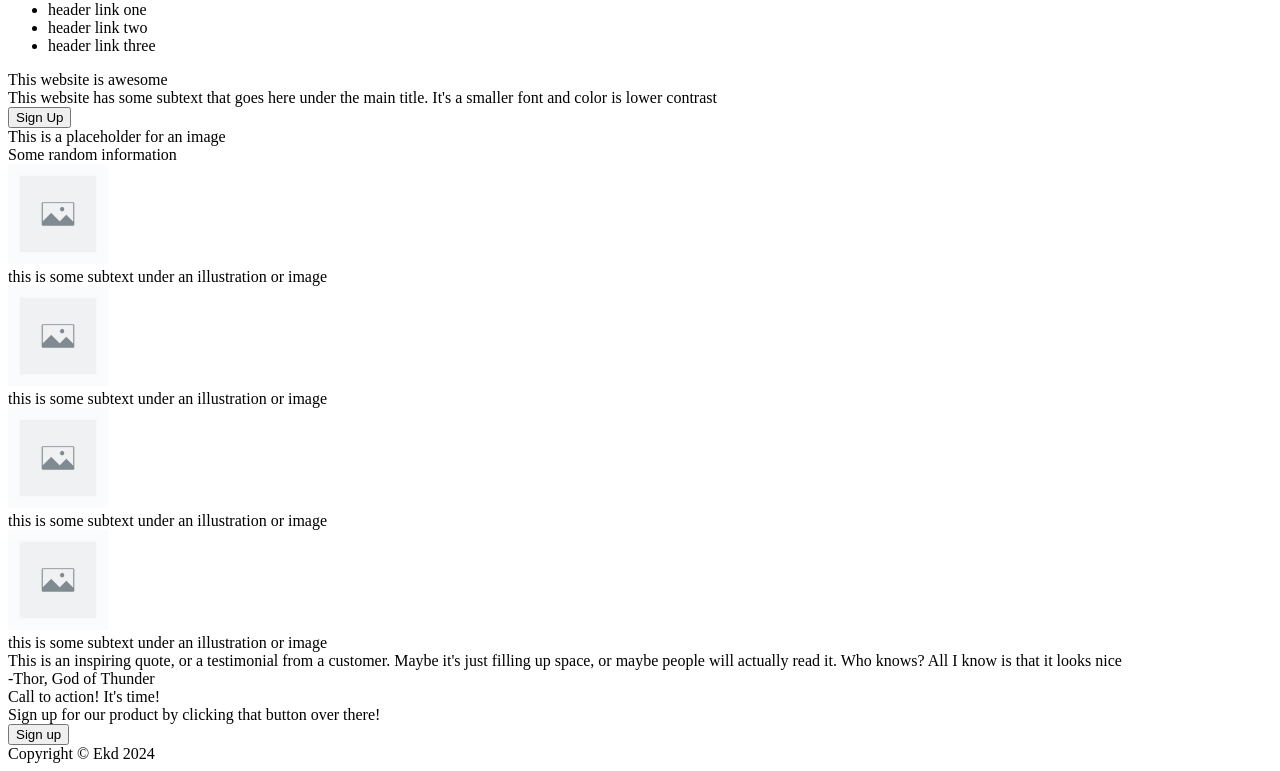
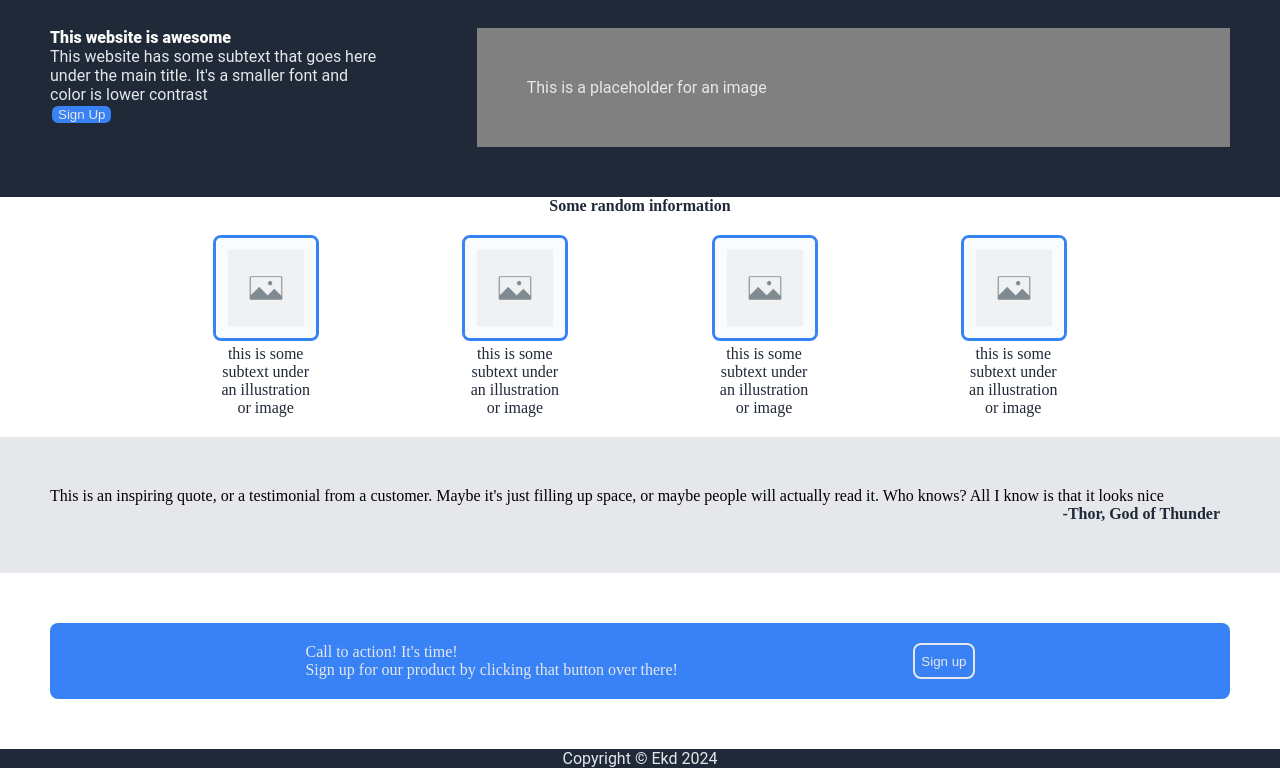
Before and after one commit to Ekd-learning/landing_page, a plain HTML site: page index.html in a window 1280 px wide. Shown: the part 41-812 px from the top of the page. Drawn offline with Linux system fonts and the light colour scheme.

Commit message:
Added css file

```diff
--- a/index.html
+++ b/index.html
@@ -12,9 +12,9 @@
         <!-- <img src = "empty_image.jpg" alt="Header Logo" width="100" height="40"> -->
         <div class="header-logo">Header Logo</div>
         <ul>
-            <li>header link one</li>
-            <li>header link two</li>
-            <li>header link three</li>
+            <li><a href="#">header link one</a></li>
+            <li><a href="#">header link two</a></li>
+            <li><a href="#">header link three</a></li>
         </ul>
     </div>
     <div class="hero">
--- a/style.css
+++ b/style.css
@@ -0,0 +1,117 @@
+body{
+    display: flex;
+    flex-direction: column;
+    margin: 0;
+}
+.header{
+    display: flex;
+    justify-content: space-between;
+    padding-left: 50px;
+    padding-right: 50px;
+}
+.header, .hero, .footer {
+    background-color: #1F2937;
+    font-family: "Roboto", serif;
+}
+.header-logo{
+    color: #F9FAF8;
+    size: 24px;
+}
+ul{
+    list-style-type: none;
+    margin: 0;
+    padding: 0;
+    display: flex;
+    justify-content: space-evenly;
+    gap: 10px;
+}
+.hero{
+    display: flex;
+    justify-content: space-between;
+    padding: 50px;
+}
+.hero-description{
+    flex: 1;
+}
+.hero .image-holder{
+    background-color: grey;
+    padding: 50px;
+    flex: 2 1 0;
+    margin-left: 100px;
+}
+.hero-secondary-text, .image-holder, a, ul{
+    text-decoration: none;
+    color: #E5E7EB;
+    size: 18px;
+}
+.hero-main-text{
+    color:#F9FAF8;
+    font-weight: 900;
+    size: 48px;
+}
+button, .action-container{
+    background-color: #3882F6;
+    color: #E5E7EB;
+}
+button{
+    border-radius: 8px;
+    border-style: solid;
+}
+#hero-signup{
+    border-color: #1F2937;
+}
+.quote{
+    display: flex;
+    flex-direction: column;
+    background-color: #E5E7EB;
+    padding: 50px;
+}
+.quote-author{
+    text-align: right;
+    padding-right: 10px;
+    font-weight: 800;
+    size: 36px;
+    font-family: "light italic", serif;
+    color: #1F2937;
+}
+.action-container{
+    margin: 50px;
+    padding: 20px;
+    display: flex;
+    justify-content: space-evenly;
+    border-radius: 8px;
+}
+#action-signup{
+    border-color: #E5E7EB;
+}
+.footer{
+    color: #E5E7EB;
+    text-align: center;
+}
+.info{
+    display: flex;
+    flex-direction: column;
+    text-align: center;
+    color: #1F2937;
+    padding-left: 50px;
+    padding-right: 50px;
+}
+.info-image{
+    border-style: solid;
+    border-color: #3882F6;
+    border-radius: 8px;
+    padding: 0px;
+}
+.info-main-text{
+    font-weight: 900;
+    size: 36px;
+}
+.info-images-container{
+    display: flex;
+    justify-content: space-evenly;
+    padding: 20px;
+}
+.info-images, .info-img-description{
+    max-width:105px;
+    max-height:200px;
+}
```
